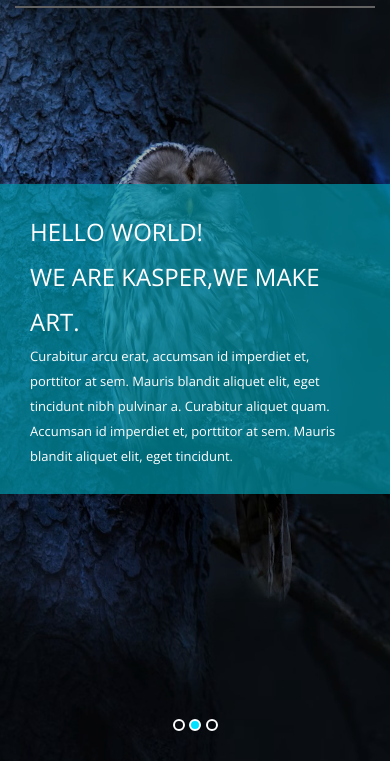
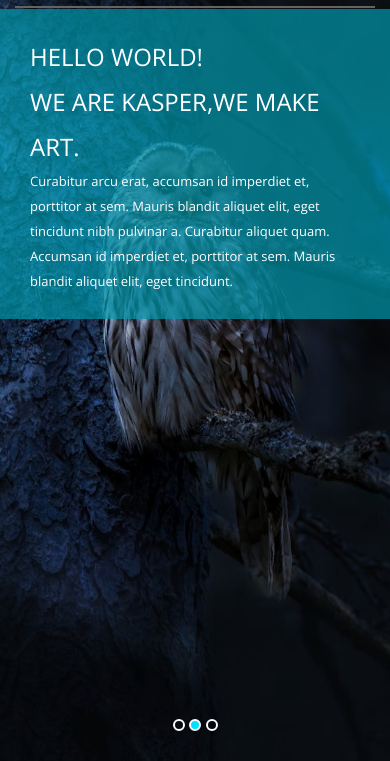
Before and after one commit to youseif-elshreif/New_version_T2hC, a plain HTML site: page index.html in a window 390 px wide. Shown: the part 83-844 px from the top of the page. Drawn offline with nearby package versions, Linux system fonts and the light colour scheme.

Commit message:
Add files via upload

```diff
--- a/Css/main.css
+++ b/Css/main.css
@@ -370,7 +370,7 @@
 .landing .text {
     width: 60%;
     background-color: var(--main-color);
-    position: absolute;
+    position: relative;
     padding: 40px 50px 70px 150px;
     top: 50%;
     transform: translateY(-50%);
@@ -383,6 +383,12 @@
 @media (max-width:992px) {
     .landing .text {
         padding: 40px 50px 70px 50px;
+        top: 0;
+        transform: translateY(0);
+        -webkit-transform: translateY(0);
+        -moz-transform: translateY(0);
+        -ms-transform: translateY(0);
+        -o-transform: translateY(0);
     }
 }
 
```
